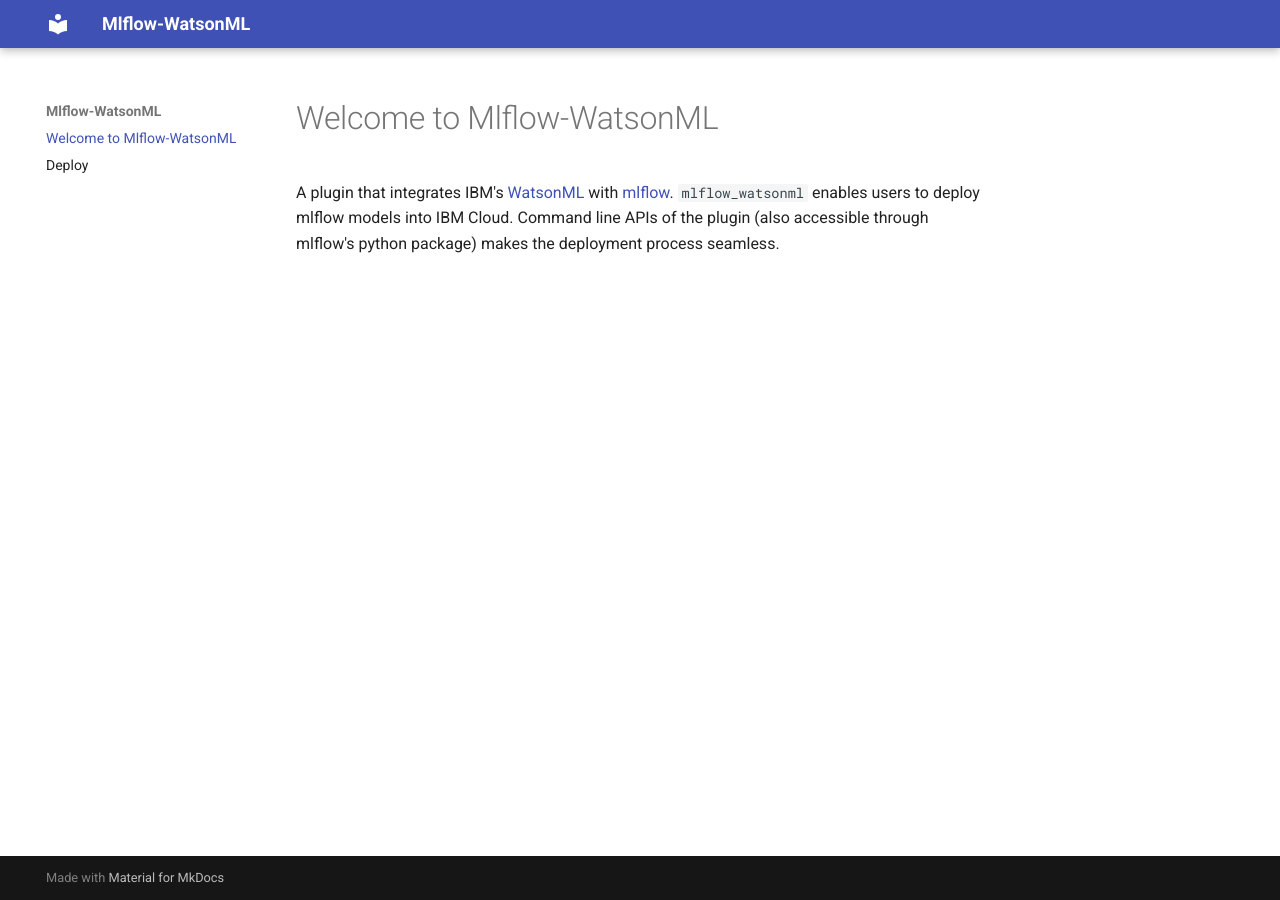
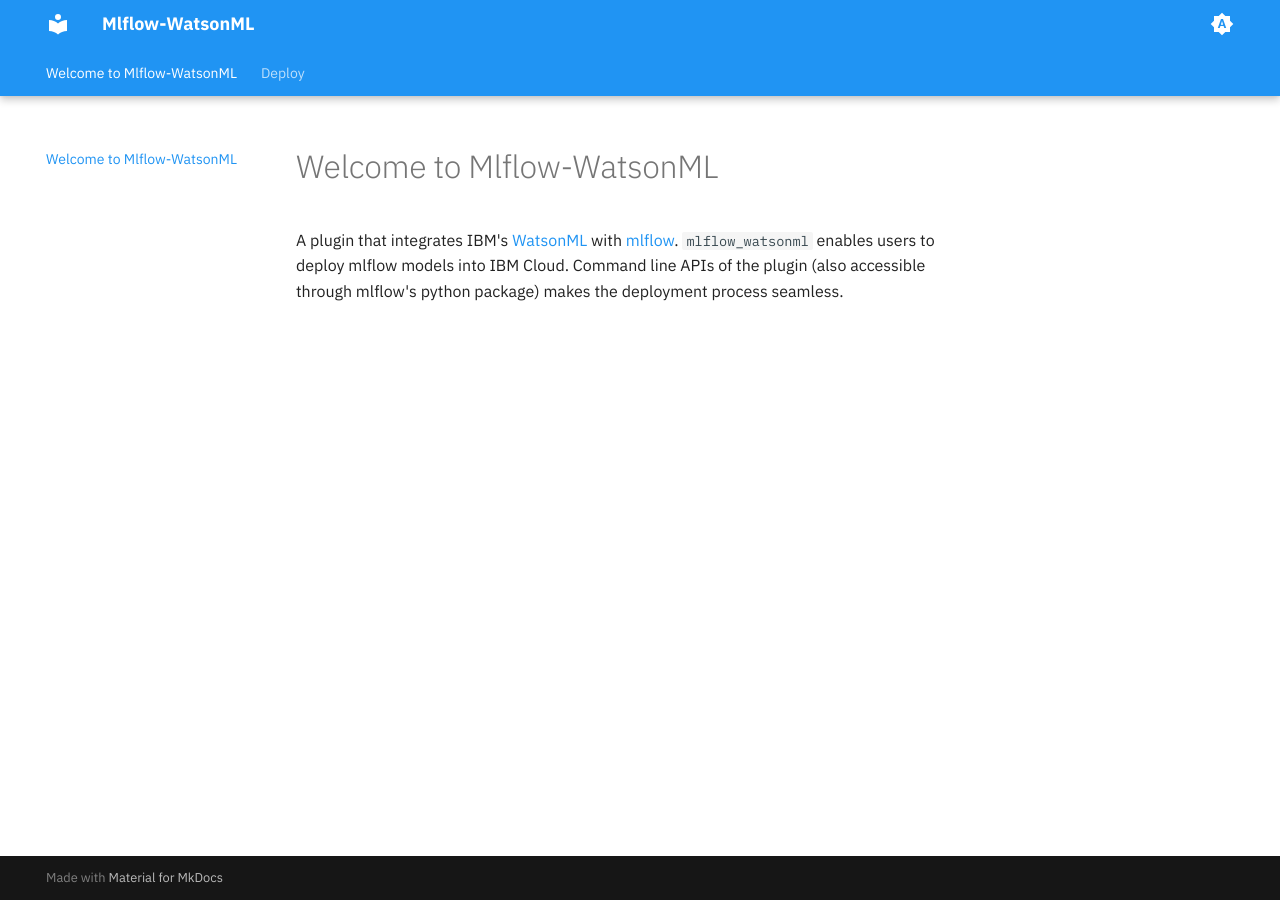
Before and after one commit to IBM/mlflow-watsonml, an MkDocs documentation site: the page built from docs/index.md, in a window 1280 px wide. Built offline with MkDocs 1.6.1 and Material for MkDocs 9.7.7, drawn with Linux system fonts in a browser that asks for light colours.

Commit message:
add more docs
Signed-off-by: Dhruv Shah <dhruv.shah@ibm.com>

```diff
--- a/docs/index.md
+++ b/docs/index.md
@@ -1,5 +1,5 @@
 # Welcome to Mlflow-WatsonML
 
-A plugin that integrates IBM's [WatsonML](https://ibm.github.io/watson-machine-learning-sdk/) with [mlflow](mlflow.org).
+A plugin that integrates IBM's [WatsonML](https://ibm.github.io/watson-machine-learning-sdk/) with [mlflow](https://mlflow.org).
 ``mlflow_watsonml`` enables users to deploy mlflow models into IBM Cloud.
 Command line APIs of the plugin (also accessible through mlflow's python package) makes the deployment process seamless.
--- a/mkdocs.yml
+++ b/mkdocs.yml
@@ -1,6 +1,38 @@
 site_name: Mlflow-WatsonML
 theme:
   name: material
+  features:
+    - navigation.instant
+    - navigation.instant.progress
+    - navigation.instant.prefetch
+    - navigation.tabs
+    - navigation.tabs.sticky
+  font:
+    text: IBM Plex Sans
+    code: IBM Plex Mono
+  palette:
+    # Palette toggle for automatic mode
+    - media: "(prefers-color-scheme)"
+      toggle:
+        icon: material/brightness-auto
+        name: Switch to light mode
+
+    # Palette toggle for light mode
+    - media: "(prefers-color-scheme: light)"
+      scheme: default
+      primary: blue
+      toggle:
+        icon: material/brightness-7
+        name: Switch to dark mode
+
+    # Palette toggle for dark mode
+    - media: "(prefers-color-scheme: dark)"
+      scheme: slate
+      primary: blue
+      toggle:
+        icon: material/brightness-4
+        name: Switch to system preference
+
 plugins:
   - mkdocstrings:
       default_handler: python
@@ -9,3 +41,12 @@
           paths: [mlflow_watsonml] # search packages in the src folder
           options:
             docstring_style: numpy
+
+extra:
+  consent:
+    title: Cookie consent
+    description: >-
+      We use cookies to recognize your repeated visits and preferences, as well
+      as to measure the effectiveness of our documentation and whether users
+      find what they're searching for. With your consent, you're helping us to
+      make our documentation better.
```
Also changed, not shown: 1 other file.
